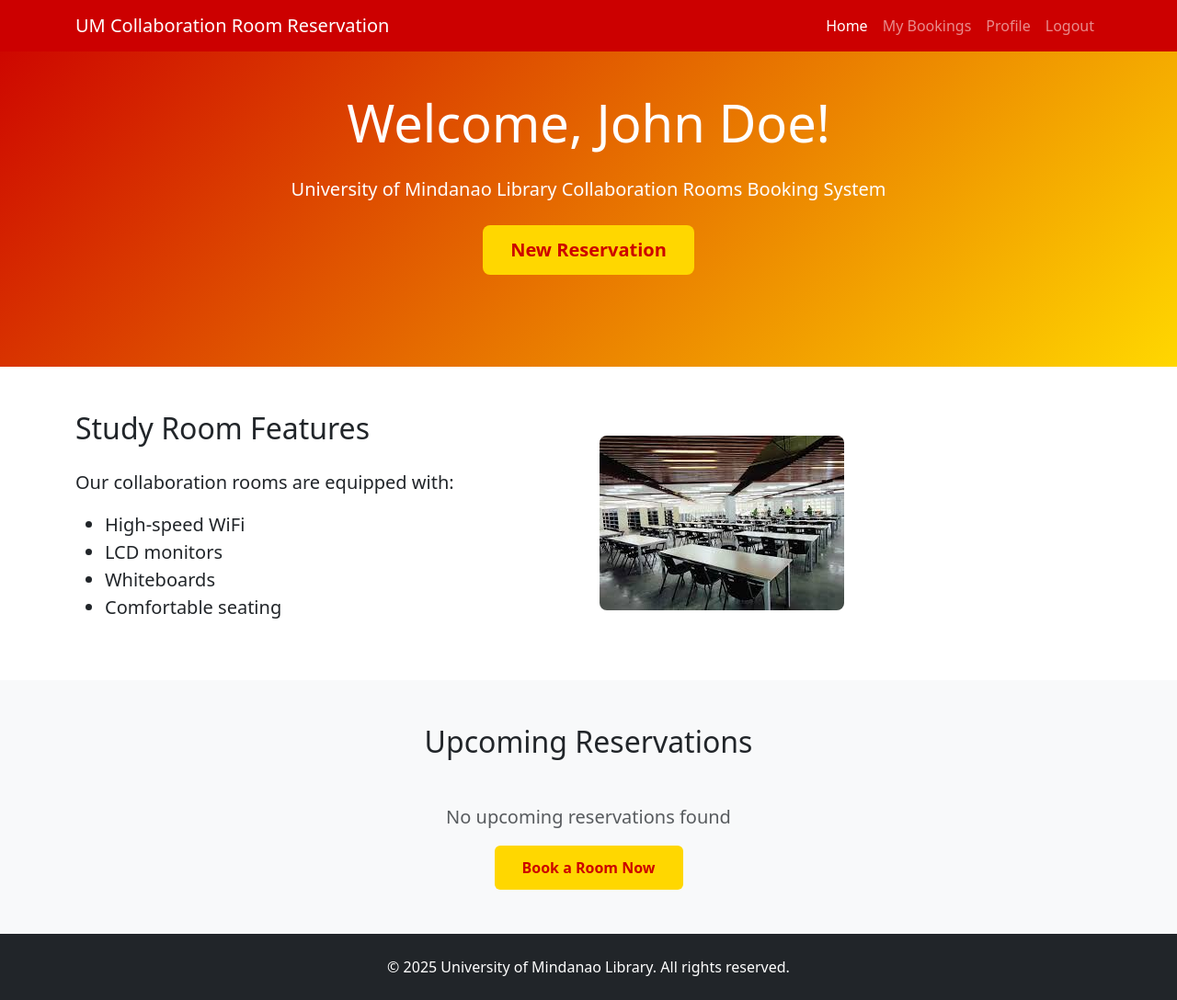
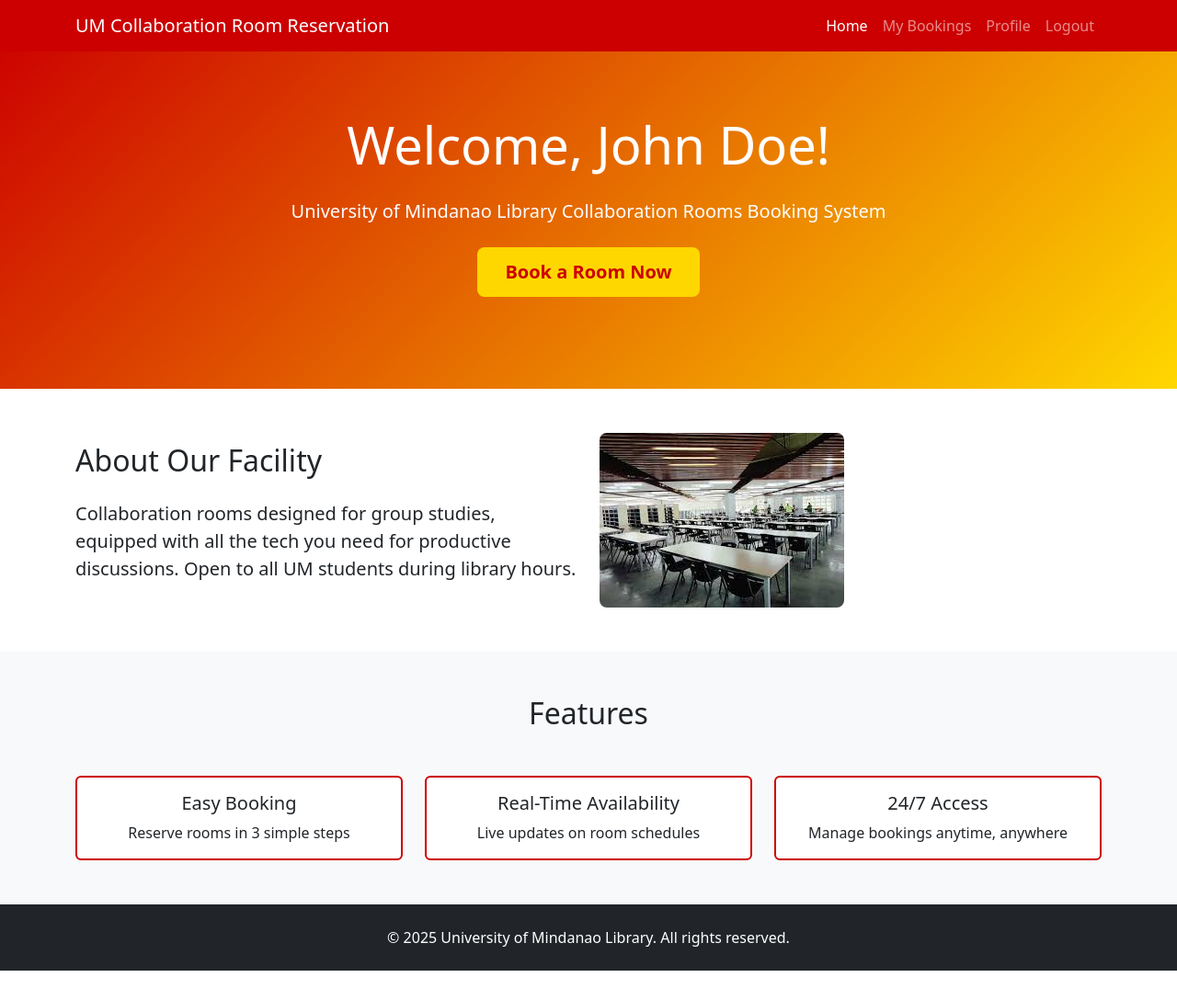
Before and after one commit to airo-coder/cst5l, a PHP site: page /student_home.php in a window 1280 px wide. Shown: the whole page at 92% size. After the commit the page ends 1056 px from the top, so only its background shows below. Run offline with PHP 8.4, Linux system fonts and the light colour scheme.

Commit message:
Update student_home.php
simplified

```diff
--- a/student_home.php
+++ b/student_home.php
@@ -1,4 +1,4 @@
-<?php
+<<?php
 session_start();
 
 // Temporary session bypass - remove these lines after implementing authentication
@@ -51,12 +51,6 @@ if (!isset($_SESSION['user_id'])) {
         .feature-card:hover {
             transform: translateY(-10px);
         }
-
-        .booking-card {
-            background: rgba(255, 255, 255, 0.95);
-            border-radius: 15px;
-            box-shadow: 0 4px 16px rgba(0, 0, 0, 0.1);
-        }
     </style>
 </head>
 
@@ -90,7 +84,7 @@ if (!isset($_SESSION['user_id'])) {
         <div class="container text-center">
             <h1 class="display-4 mb-4">Welcome, <?= htmlspecialchars($_SESSION['user_name']) ?>!</h1>
             <p class="lead mb-4">University of Mindanao Library Collaboration Rooms Booking System</p>
-            <a href="booking.php" class="btn btn-um btn-lg">New Reservation</a>
+            <a href="booking.php" class="btn btn-um btn-lg">Book a Room Now</a>
         </div>
     </section>
 
@@ -98,14 +92,10 @@ if (!isset($_SESSION['user_id'])) {
         <div class="container">
             <div class="row align-items-center">
                 <div class="col-md-6">
-                    <h2 class="mb-4">Study Room Features</h2>
-                    <p class="lead">Our collaboration rooms are equipped with:</p>
-                    <ul class="lead">
-                        <li>High-speed WiFi</li>
-                        <li>LCD monitors</li>
-                        <li>Whiteboards</li>
-                        <li>Comfortable seating</li>
-                    </ul>
+                    <h2 class="mb-4">About Our Facility</h2>
+                    <p class="lead">Collaboration rooms designed for group studies, equipped with
+                        all the tech you need for productive discussions.
+                        Open to all UM students during library hours.</p>
                 </div>
                 <div class="col-md-6">
                     <img src="images/library.jpg" alt="Library Room" class="img-fluid rounded-3">
@@ -114,33 +104,35 @@ if (!isset($_SESSION['user_id'])) {
         </div>
     </section>
 
+    <!-- Features Section -->
     <section class="py-5 bg-light">
         <div class="container">
-            <h2 class="text-center mb-5">Upcoming Reservations</h2>
+            <h2 class="text-center mb-5">Features</h2>
             <div class="row g-4">
-                <?php if(isset($reservations) && count($reservations) > 0): ?>
-                    <?php foreach($reservations as $booking): ?>
-                        <div class="col-md-4">
-                            <div class="card booking-card h-100">
-                                <div class="card-body">
-                                    <h5 class="card-title">Room <?= htmlspecialchars($booking['room_number']) ?></h5>
-                                    <p class="card-text">
-                                        <strong>Date:</strong> <?= date('M d, Y', strtotime($booking['booking_date'])) ?><br>
-                                        <strong>Time:</strong> <?= htmlspecialchars($booking['time_slot']) ?>
-                                    </p>
-                                    <div class="d-grid">
-                                        <button class="btn btn-um btn-sm">Manage Booking</button>
-                                    </div>
-                                </div>
-                            </div>
+                <div class="col-md-4">
+                    <div class="card feature-card h-100">
+                        <div class="card-body text-center">
+                            <h5 class="card-title">Easy Booking</h5>
+                            <p class="card-text">Reserve rooms in 3 simple steps</p>
                         </div>
-                    <?php endforeach; ?>
-                <?php else: ?>
-                    <div class="col-12 text-center">
-                        <p class="text-muted lead">No upcoming reservations found</p>
-                        <a href="booking.php" class="btn btn-um">Book a Room Now</a>
                     </div>
-                <?php endif; ?>
+                </div>
+                <div class="col-md-4">
+                    <div class="card feature-card h-100">
+                        <div class="card-body text-center">
+                            <h5 class="card-title">Real-Time Availability</h5>
+                            <p class="card-text">Live updates on room schedules</p>
+                        </div>
+                    </div>
+                </div>
+                <div class="col-md-4">
+                    <div class="card feature-card h-100">
+                        <div class="card-body text-center">
+                            <h5 class="card-title">24/7 Access</h5>
+                            <p class="card-text">Manage bookings anytime, anywhere</p>
+                        </div>
+                    </div>
+                </div>
             </div>
         </div>
     </section>
```
